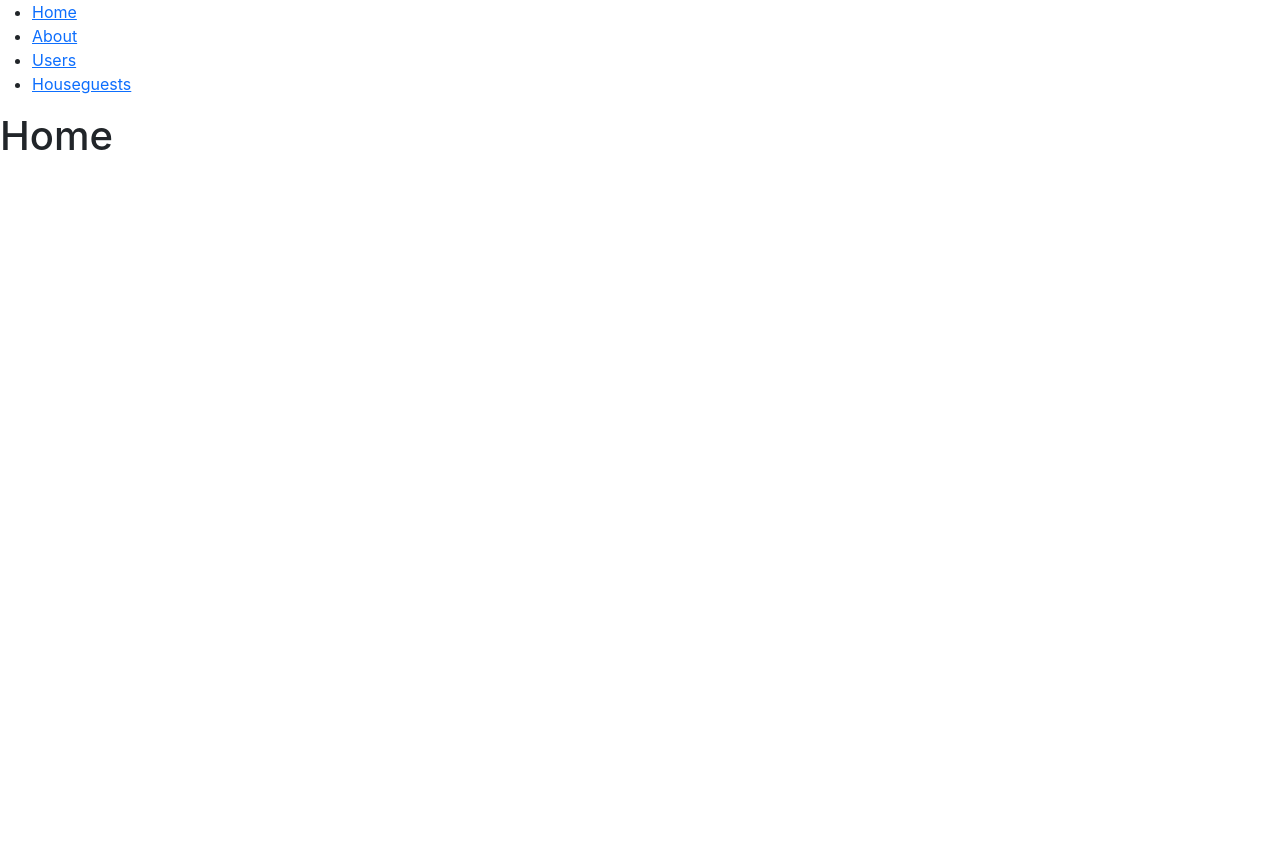
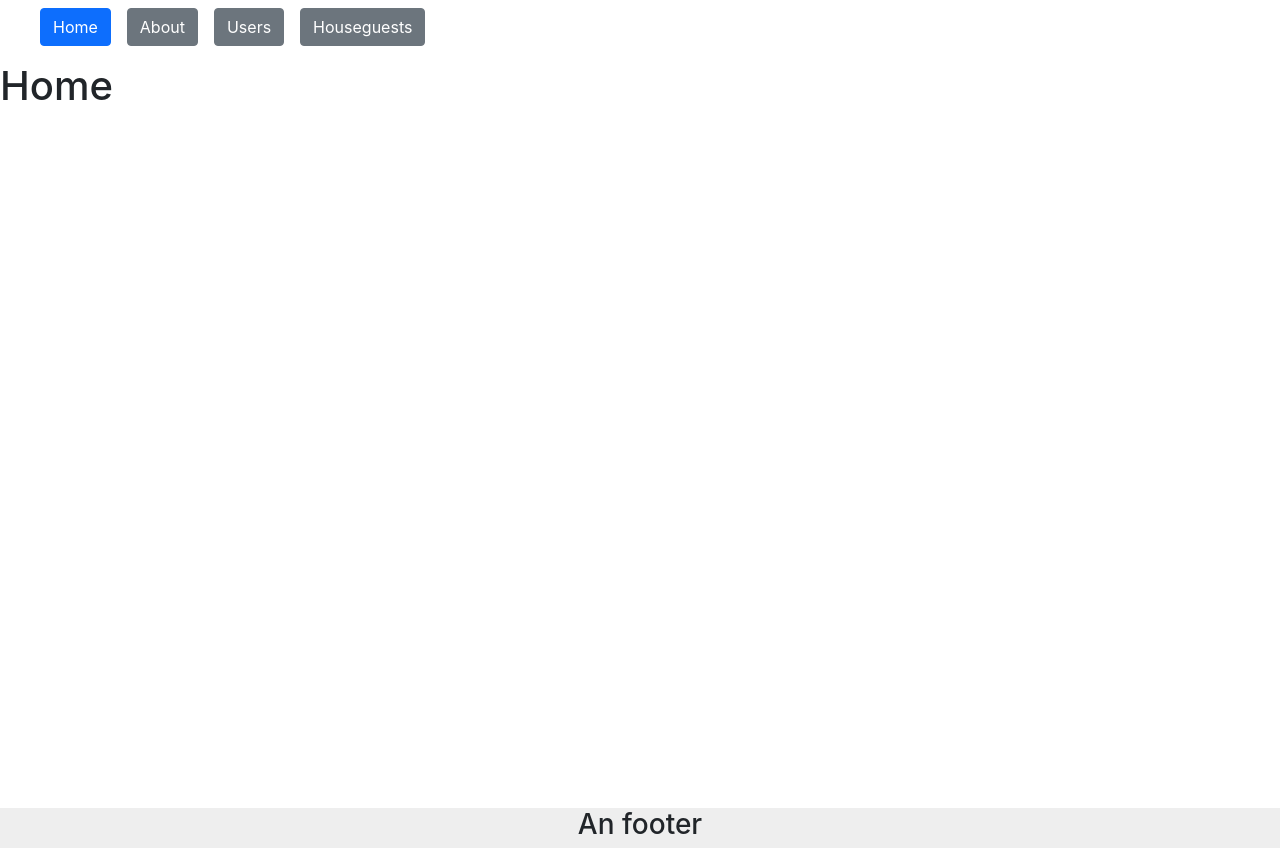
Before and after one commit to collaboracode/bigbrotherapp, a React (Create React App) app: page / in a window 1280 px wide. Before the commit the page ends 800 px from the top, so only its background shows below. Built offline with nearby package versions, Linux system fonts and the light colour scheme; the HTML template or start-up script is replaced by a standard one.

Commit message:
added footer and styling in a few places

```diff
--- a/src/App.css
+++ b/src/App.css
@@ -32,7 +32,32 @@
   from {
     transform: rotate(0deg);
   }
+
   to {
     transform: rotate(360deg);
   }
 }
+
+#main {
+  display: block;
+}
+
+footer {
+  width: 100%;
+  height: 2.5rem; /* Footer height */
+  background-color: #eee;
+
+  display: flex;
+  justify-content: center;
+}
+
+nav ul {
+  list-style: none;
+  display: flex;
+  gap: 1rem;
+}
+
+.active {
+  background-color: #0d6efd !important;
+  border-color: #0d6efd !important;
+}
--- a/src/App.js
+++ b/src/App.js
@@ -4,7 +4,7 @@ import {
   BrowserRouter as Router,
   Routes,
   Route,
-  Link
+  NavLink
 } from "react-router-dom";
 
 import About from './pages/About'
@@ -12,49 +12,54 @@ import Home from './pages/Home'
 import Users from './pages/Users'
 import Houseguests from './pages/Houseguests'
 import Profile from './pages/Profile';
+import Footer from './components/Footer';
 
 export default function App() {
+
   return (
+    <>
       <Router>
-      <div>
-        <nav>
+        <div id='main'>
+          <nav className='m-2'>
             <ul>
               <li>
-              <Link to="/">Home</Link>
+                <NavLink className={`btn btn-secondary`} to="/">Home</NavLink>
               </li>
               <li>
-              <Link to="/about">About</Link>
+                <NavLink className={`btn btn-secondary`} to="/about">About</NavLink>
               </li>
               <li>
-              <Link to="/users">Users</Link>
+                <NavLink className={`btn btn-secondary`} to="/users">Users</NavLink>
               </li>
               <li>
-              <Link to="/houseguests">Houseguests</Link>
+                <NavLink className={`btn btn-secondary`} to="/houseguests">Houseguests</NavLink>
               </li>
 
             </ul>
           </nav>
 
-        {/* A <Switch> looks through its children <Route>s and
-            renders the first one that matches the current URL. */}
           <Routes>
-          <Route path="/about" element={<About />}/>
+
+            <Route path="/about" element={<About />} />
 
 
-          <Route path="/users" element={<Users />}/>
+            <Route path="/users" element={<Users />} />
 
 
-          <Route path="/" element={<Home />}/>
+            <Route path="/" element={<Home />} />
 
 
-          <Route path="/houseguests" element={<Houseguests />}/>
+            <Route path="/houseguests" element={<Houseguests />} />
 
 
-          <Route path="/profile" element={<Profile />}/>
+            <Route path="/profile" element={<Profile />} />
 
 
           </Routes>
         </div>
+        <Footer />
       </Router>
+
+    </>
   );
 }
--- /dev/null
+++ b/src/components/Footer.js
@@ -0,0 +1,6 @@
+const Footer = () => {
+  return (
+    <footer><h3>An footer</h3></footer>
+  )
+}
+export default Footer
--- a/src/components/ShowGuests.js
+++ b/src/components/ShowGuests.js
@@ -17,13 +17,17 @@ const ShowGuests = (props) => {
             // mongodb uses an underscore for the id,
             // so I added this so we can be a little more flexible
             let id
-            if(guest?.id){
+            if (guest?.id) {
               id = guest.id
             } else if (guest?._id) {
               id = guest._id
             }
             return (
-              <Col className="column" sm={colWidth} key={i}>
+              <Col
+                className="column"
+                md={colWidth}
+                key={i}
+              >
                 <img
                   onClick={() => {
                     props.handleImageClick(id)
--- a/src/index.css
+++ b/src/index.css
@@ -11,3 +11,7 @@ code {
   font-family: source-code-pro, Menlo, Monaco, Consolas, 'Courier New',
     monospace;
 }
+
+#main {
+  min-height: 100vh;
+}
--- a/src/pages/Houseguests.js
+++ b/src/pages/Houseguests.js
@@ -1,38 +1,32 @@
-import React, { useEffect, useState } from "react";
+import React, { useEffect, useState } from "react"
 import { Container } from 'reactstrap'
-import { useNavigate } from "react-router-dom";
+import { useNavigate } from "react-router-dom"
 
-import guestService from '../services/GuestService';
+import guestService from '../services/GuestService'
 
 import '../styles/Houseguests.css'
 import MakeRowsOfGuests from "../components/MakeRowsOfGuests"
 
 const Houseguests = () => {
     const navigate = useNavigate()
-
-    const [guests, setGuests] = useState();
+    const [guests, setGuests] = useState()
 
     useEffect(() => {
-        getGuests();
-    }, []);
-
-    const height = '100'
-    const width = '100%'
-
+        getGuests()
+    }, [])
     const getGuests = async () => {
-        const data = await guestService.getGuests();
-        if (data?.length) setGuests(data);
+        const data = await guestService.getGuests()
+        if (data?.length) setGuests(data)
     }
 
     const handleImageClick = (id) => {
         navigate('/profile', { state: { id } })
     }
-    console.log(guests)
     return (
         <Container className="guestsContainer">
             <h1 className="text-primary">Houseguests</h1>
             {/* not sure if this is wanted, but it could be good to have */}
-            {!guests && <p>loading...</p>}
+            {/* {!guests && <p>loading...</p>} */}
             <MakeRowsOfGuests
                 handleImageClick={handleImageClick}
                 guests={guests}
--- a/src/pages/Profile.js
+++ b/src/pages/Profile.js
@@ -1,19 +1,29 @@
 import React, { useState, useEffect } from "react"
 import { useLocation } from 'react-router-dom';
 
+import {
+    AccordionItem,
+    AccordionBody,
+    AccordionHeader,
+    UncontrolledAccordion,
+    Card,
+    CardTitle,
+    Button,
+} from 'reactstrap'
+
 import guestService from '../services/GuestService'
 
-const Profile = (props) => {
+const Profile = () => {
     let location = useLocation();
     const { id } = location.state
     const [guest, setGuest] = useState()
 
     // empty dependency array so that it runs once
     useEffect(() => {
-        const data = getGuest(id).then(
+        getGuest(id).then(
             data => setGuest(data)
         )
-    }, [])
+    }, [id])
     const getGuest = async (id) => {
         const data = await guestService.getGuest(id)
         if (data) {
@@ -21,16 +31,47 @@ const Profile = (props) => {
         }
     }
     if (guest) {
+        return (
+            <>
+                <Card
+                    style={{
+                        marginLeft: "auto",
+                        marginRight: "auto",
+                        // width: '80%',
+                        width: 'clamp(250px, 60%, 90%)',
+                        padding: "2rem 1rem",
+                        border: "none", // not sure if we want the border look here
+                    }}
+                >
+                    <CardTitle tag="h5">
+                        {guest.first_name}
+                    </CardTitle>
 
-        return (
-            <div>
-                <h3>profile</h3>
-                <img alt={`${guest.first_name} from big brother`} src={guest.image_url}></img>
-                <h2>{guest.first_name}</h2>
-                <p>{guest.bio}</p>
-            </div>
+                    <img alt={`${guest.first_name} from big brother`} src={guest.image_url}></img>
+                    <UncontrolledAccordion stayOpen>
+                        <AccordionItem>
+                            <AccordionHeader targetId="1">
+                                About/Bio
+                            </AccordionHeader>
+                            <AccordionBody accordionId="1">
+                                <p>{guest.bio}</p>
+                            </AccordionBody>
+                        </AccordionItem>
+                    </UncontrolledAccordion>
+                    <p style={{ width: "100%", textAlign: "center" }}>
+                        does not do anything yet
+                    </p>
+                    <div className={"voteButtonDiv"}>
+                        <Button color="success">
+                            vote up
+                        </Button>
+                        <Button color="danger">
+                            vote down
+                        </Button>
+                    </div>
+                </Card>
+            </>
         )
     }
 }
-
 export default Profile
--- a/src/styles/Houseguests.css
+++ b/src/styles/Houseguests.css
@@ -1,14 +1,19 @@
-/* img {
-    width: 100%;
-} */
-
-/* fized jaggyness for the pictures, and got the gap to look right */
 .guestsContainer{
     display: flex;
     flex-direction: column;
-    gap: 20px;
     margin-bottom: 40px;
 }
 .column {
     width: 100%;
+    margin: 1.5rem 0;
 }
+
+.row {
+    margin-bottom: 0;
+}
+
+.voteButtonDiv {
+    display: flex;
+    justify-content: center;
+    gap: 1rem;
+}
```
Also changed, not shown: 1 other file (tests, documents, lock files or other folders). Lines whose indentation alone changed are shown as unchanged.
